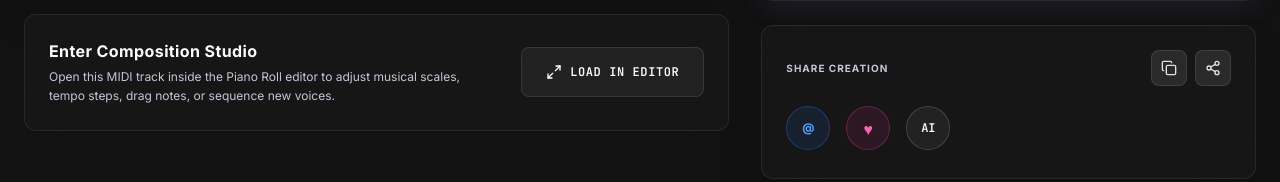
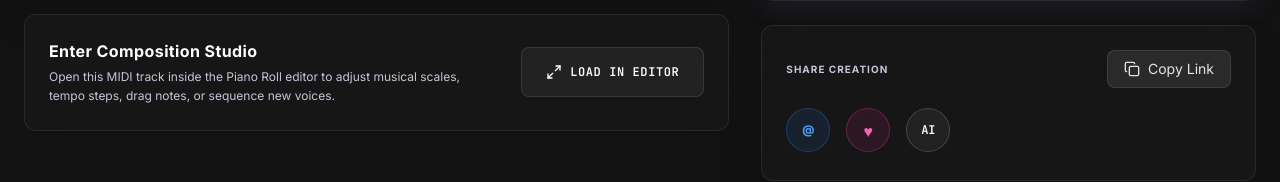
Before and after one commit to ShowerBandV/text2midi, a React (Vite) app in the folder frontend/: page / in a window 1280 px wide. Both pictures are taken after a click on the button "Library". Shown: the part 495-677 px from the top of the page. Built offline with nearby package versions, Linux system fonts and the light colour scheme; no server answers.

Commit message:
Simplify Share to single Copy Link button

```diff
--- a/frontend/src/components/Library.tsx
+++ b/frontend/src/components/Library.tsx
@@ -4,7 +4,6 @@ import { generateMidiFileBlobUrl } from "../utils/audio";
 import { Player } from "midi-player-js";
 import {
   Download,
-  Share2,
   Copy,
   FolderHeart,
   FileMusic,
@@ -320,21 +319,13 @@ export default function Library({
           <div className="flex items-center justify-between mb-sm">
             <span className="text-[10px] text-on-surface-variant uppercase tracking-widest font-bold">Share creation</span>
 
-            <div className="flex gap-2">
-              <button
-                onClick={handleCopyLink}
-                className="w-9 h-9 rounded-lg bg-surface-container-high border border-white/10 flex items-center justify-center hover:text-secondary hover:border-secondary transition-all active:scale-90 cursor-pointer"
-                title="Copy share link"
-              >
-                {copied ? <Check className="w-4 h-4 text-emerald-400" /> : <Copy className="w-4 h-4" />}
-              </button>
-              <button
-                className="w-9 h-9 rounded-lg bg-surface-container-high border border-white/10 flex items-center justify-center hover:text-secondary hover:border-secondary transition-all active:scale-90 cursor-pointer"
-                title="Share overlay"
-              >
-                <Share2 className="w-4 h-4" />
-              </button>
-            </div>
+            <button
+              onClick={handleCopyLink}
+              className="flex items-center gap-2 px-md py-sm rounded-lg bg-surface-container-high border border-white/10 hover:text-secondary hover:border-secondary transition-all active:scale-95 cursor-pointer text-sm"
+            >
+              {copied ? <Check className="w-4 h-4 text-emerald-400" /> : <Copy className="w-4 h-4" />}
+              {copied ? 'Copied!' : 'Copy Link'}
+            </button>
           </div>
 
           <div className="flex gap-md overflow-x-auto pb-1 mt-1">
```
